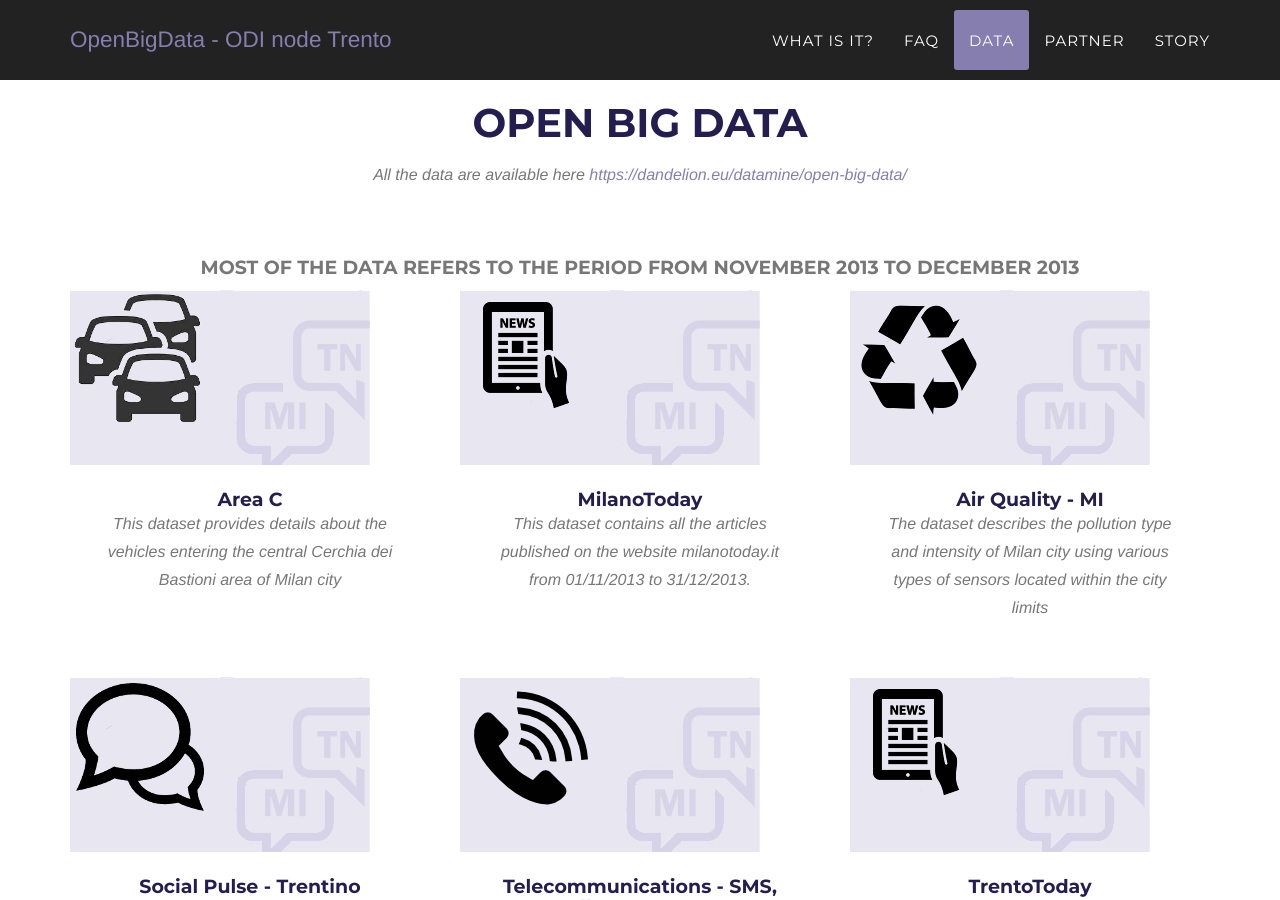
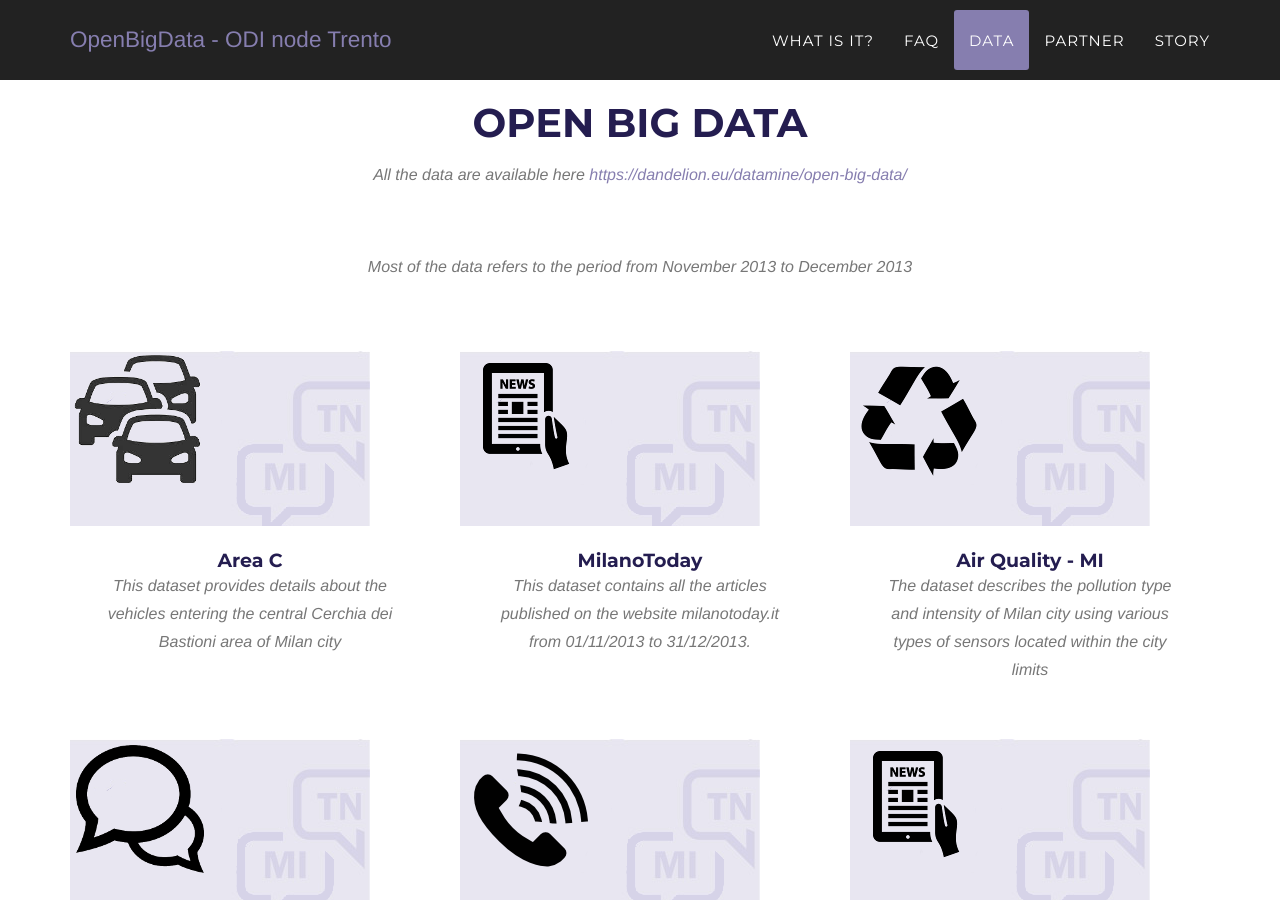
Before and after one commit to theodifbk/theodifbk.github.io, a Jekyll site: the page built from openbigdata/index.html, in a window 1280 px wide and 900 px high, scrolled down 1841 px. Built offline with Jekyll 4.4.1, drawn with Linux system fonts in a browser that asks for light colours; some web fonts are replaced.

Commit message:
Update portfolio_grid.html

```diff
--- a/_includes/openbigdata/portfolio_grid.html
+++ b/_includes/openbigdata/portfolio_grid.html
@@ -5,7 +5,7 @@
                 <div class="col-lg-12 text-center">
                     <h2 class="section-heading">Open Big Data</h2>
                     <h3 class="section-subheading text-muted">All the data are available here <a href="https://dandelion.eu/datamine/open-big-data/">https://dandelion.eu/datamine/open-big-data/<a></h3>
-                    <h4  class="section-subheading text-muted">Most of the data refers to the period from November 2013 to December 2013</h4>
+                    <h3 class="section-subheading text-muted">Most of the data refers to the period from November 2013 to December 2013</h3>
                 </div>
             </div>
             <div class="row">
```
